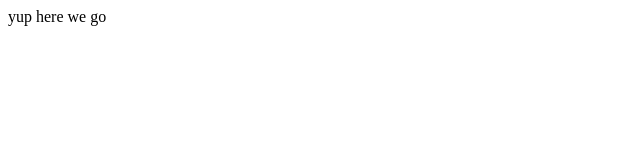
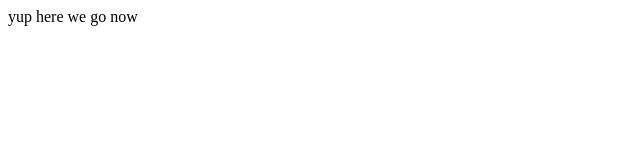
Before and after one commit to khalilbrikTN/myFirst, a plain HTML site: page index.html in a window 1280 px wide. Shown: the full height of the page, 0-640 px from the left. Drawn offline with Linux system fonts and the light colour scheme.

Commit message:
version3.0

```diff
--- a/index.html
+++ b/index.html
@@ -4,6 +4,6 @@
     <title>hhelloo</title>
 </head>
 <body>
-    yup here we go
+    yup here we go now
 </body>
 </html>
```
